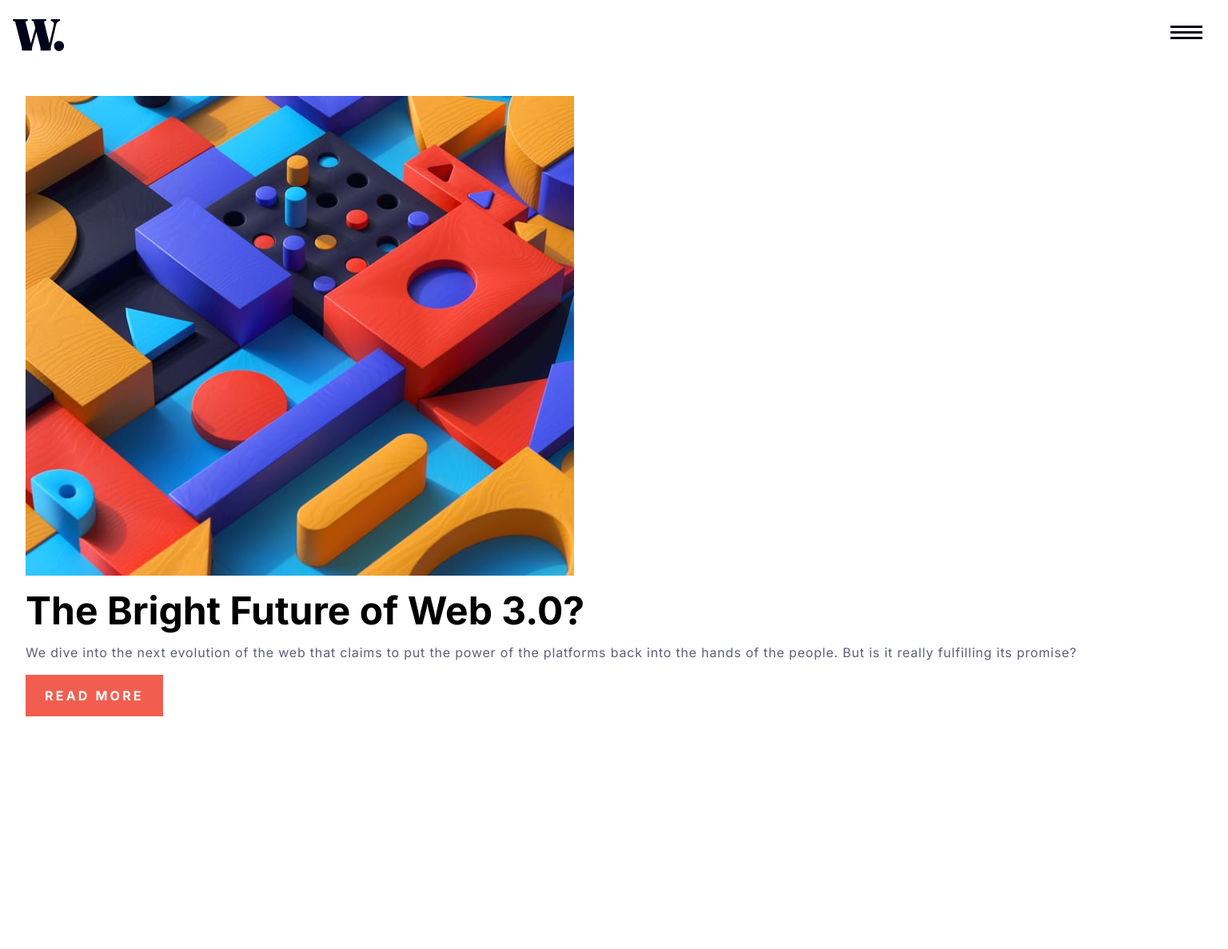
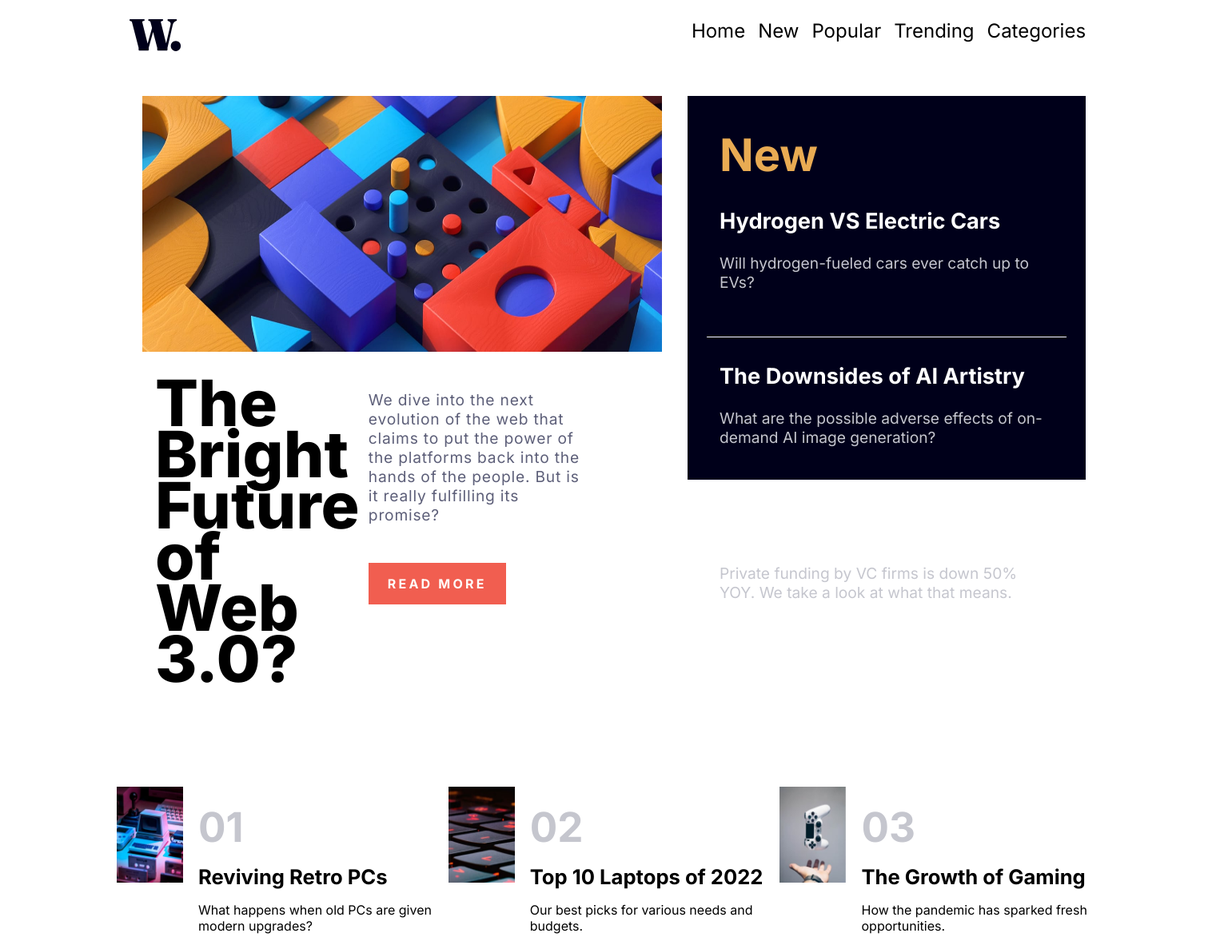
Before and after one commit to leofiorotto/Frontend-Mentor1, a plain HTML site: page index.html in a window 1536 px wide. Shown: the whole page at 80% size. Before the commit the page ends 912 px from the top, so only its background shows below. Drawn offline with Linux system fonts and the light colour scheme.

Commit message:
finish mobile and progress desktop

```diff
--- a/index.html
+++ b/index.html
@@ -11,11 +11,11 @@
 
   <!-- Feel free to remove these styles or customise in your own stylesheet 👍 -->
 </head>
-<body>
+<body class="wrapper">
   <header>
       <div class="menu">
         <img src="./assets/images/logo.svg" alt="">
-        <ul>
+        <ul class="ul-menu">
           <img src="./assets/images/icon-menu.svg" class="icono-menu" alt="">
           <li class="item-menu">Home</li>
           <li class="item-menu">New</li>
@@ -27,26 +27,72 @@
   </header>
 
   <main>
-
+    <div class="desktop-seccion1">
         <section class="seccion1">
           <div class="imagen">
             <img src="/assets/images/image-web-3-mobile.jpg" class="imagen-mobile" alt="imagen-mobile">
+            <img src="/assets/images/image-web-3-desktop.jpg" class="imagen-desktop" alt="">
           </div>
 
           <div class="parrafos">
             <h1 class="titulo">The Bright Future of Web 3.0?</h1>
+            <div>
               <p class="descripcion">We dive into the next evolution of the web that claims to put the power of the platforms back into the hands of the people.
                 But is it really fulfilling its promise?</p>
+                <a href="" class="boton-read-more">READ MORE</a>
+
             </div>
-    <a href="" class="boton-read-more">READ MORE</a>
+          </div>
+
 
         </section>
 
+        <section class="seccion2">
+
+              <h2>New</h2>
+              <div class="item-card-section2 item-card1">
+                <h3>Hydrogen VS Electric Cars</h3>
+                <p>Will hydrogen-fueled cars ever catch up to EVs?</p>
+              </div>
+              <div class="item-card-section2 item-card2">
+                <h3>The Downsides of AI Artistry</h3>
+                <p>What are the possible adverse effects of on-demand AI image generation?</p>
+              </div>
+              <div class="item-card-section2 item-card3">
+                <h3>Is VC Funding Drying Up?</h3>
+                <p>Private funding by VC firms is down 50% YOY. We take a look at what that means.</p>
+              </div>
+        </section>
+
+    </div>
+
     <section class="seccion3">
 
-    </section>
+      <div class="item-card-section3">
+        <img src="./assets/images/image-retro-pcs.jpg" alt="">
+        <div class="card-section3">
+          <h2>01</h2>
+          <h3>Reviving Retro PCs</h3>
+          <p>What happens when old PCs are given modern upgrades?</p>
+        </div>
+      </div>
 
-    <section class="seccion4">
+      <div class="item-card-section3">
+        <img src="./assets/images/image-top-laptops.jpg" alt="">
+        <div class="card-section3">
+          <h2>02</h2>
+          <h3>Top 10 Laptops of 2022</h3>
+          <p>Our best picks for various needs and budgets.</p>
+        </div>
+      </div>
+      <div class="item-card-section3">
+        <img src="./assets/images/image-gaming-growth.jpg" alt="">
+        <div class="card-section3">
+          <h2>03</h2>
+          <h3>The Growth of Gaming</h3>
+          <p>How the pandemic has sparked fresh opportunities.</p>
+        </div>
+      </div>
 
     </section>
 
@@ -77,28 +123,6 @@
 
 
 
-
-
-
-
-The Bright Future of Web 3.0?
-
-We dive into the next evolution of the web that claims to put the power of the platforms back into the hands of the people.
-But is it really fulfilling its promise?
-
-Read more
-
-New
-
-Hydrogen VS Electric Cars
-Will hydrogen-fueled cars ever catch up to EVs?
-
-The Downsides of AI Artistry
-What are the possible adverse effects of on-demand AI image generation?
-
-Is VC Funding Drying Up?
-Private funding by VC firms is down 50% YOY. We take a look at what that means.
-
 01
 Reviving Retro PCs
 What happens when old PCs are given modern upgrades?
--- a/main.css
+++ b/main.css
@@ -17,7 +17,8 @@
 }
 
 html, body {
-    min-width: 100%;
+    max-width: 90%;
+    margin: 0 auto;
 }
 
 
@@ -36,7 +37,9 @@ html, body {
 }
 
 .seccion1 {
-    padding: 2rem;
+    width: 90%;
+    margin: 0 auto;
+    margin-bottom: 2rem;
 }
 
 
@@ -44,6 +47,10 @@ html, body {
     max-width: 100%;
     height: auto;
     background-size: cover;
+}
+
+.imagen-desktop {
+    display: none;
 }
 
 .parrafos {
@@ -82,3 +89,173 @@ html, body {
     font-weight: 700;
 
 }
+
+.seccion2 {
+    width: 90%;
+    margin: 0 auto;
+    background-color: var(--Very-dark-blue);
+    color: white;
+    font-family: 'Inter', sans-serif;
+    padding: 1.5rem;
+    margin-bottom: 1rem;
+}
+
+.seccion2 h2 {
+    color: var(--Soft-orange);
+    padding: 1rem;
+}
+
+.seccion2 h3 {
+    padding-bottom: 1.5rem;
+    font-size: 1.35rem;
+}
+
+.item-card-section2 {
+    border-bottom: 1px solid white;
+    padding: 1rem;
+}
+
+.item-card-section2 p {
+     color: var(--Grayish-blue);
+     padding-bottom: 1rem;
+}
+
+.item-card3 {
+    border: none;
+}
+
+.item-card3, .item-card2 {
+    padding-top: 2rem;
+}
+
+.item-card-section3 {
+    width: 90%;
+    margin: 0 auto;
+    display: flex;
+}
+
+.card-section3 {
+    display: flex;
+    flex-direction: column;
+    padding: 1.2rem;
+    font-family: 'Inter', sans-serif;
+}
+
+.card-section3 h2 {
+   padding-bottom: 1rem;
+   color: var(--Grayish-blue);
+}
+
+.card-section3 h3 {
+   padding-bottom: 1rem;
+}
+
+.item-card-section3 img {
+    height: 15vh;
+    width: 30%;
+    margin-bottom: 1rem;
+}
+
+
+ @media screen and (min-width: 1300px) {
+
+     .item-menu {
+         display: block;
+         font-size: 1.5rem;
+         font-family: 'Inter', sans-serif;
+     }
+
+     .ul-menu {
+         display: flex;
+         gap: 1rem;
+     }
+
+     .icono-menu {
+         display: none;
+     }
+
+
+    .desktop-seccion1 {
+      display: flex;
+    }
+
+    .imagen-mobile {
+        display: none;
+    }
+
+
+    .imagen-desktop {
+        display: block;
+        width: 100%;
+        height: 40vh;
+    }
+
+
+    .seccion1 {
+        margin: 2rem;
+        margin-right: 0;
+    }
+
+    .titulo {
+        font-size: 5rem;
+        line-height: 0.8;
+        font-weight: 800;
+    }
+
+    .descripcion {
+        font-size: 1.2rem;
+        width: 80%;
+        margin-bottom: 4rem;
+    }
+
+    .seccion2 {
+        margin: 2rem;
+        height: 60vh;
+        width: fit-content;
+    }
+
+    .seccion2 h2 {
+        font-size: 3.5rem;
+    }
+
+    .seccion2 h3 {
+        font-size: 1.7rem;
+    }
+
+    .seccion2 p {
+        font-size: 1.2rem;
+        padding-bottom: 2.5rem;
+    }
+
+    .parrafos {
+        display: flex;
+        padding: 1rem;
+        padding-bottom: 4rem;
+    }
+
+    .boton-read-more {
+
+        width: fit-content;
+    }
+
+
+    .seccion3 {
+        margin-top: 2rem;
+        display: flex;
+    }
+
+    .card-section3 h2 {
+        font-size: 3.2rem;
+    }
+
+    .card-section3 h3 {
+        font-size: 1.6rem;
+    }
+
+    .item-card-section3 img {
+        width: 20%;
+    }
+
+
+
+ }
```
Lines whose indentation alone changed are shown as unchanged.
